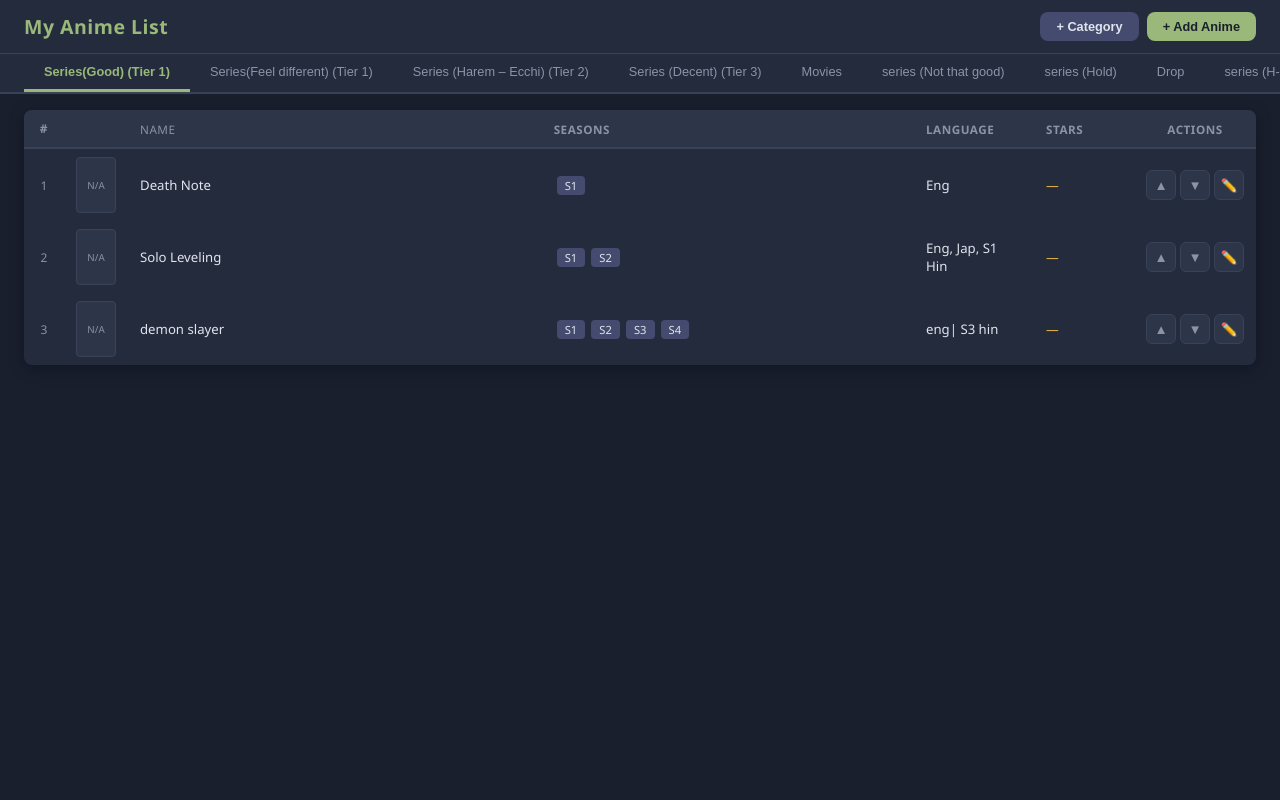
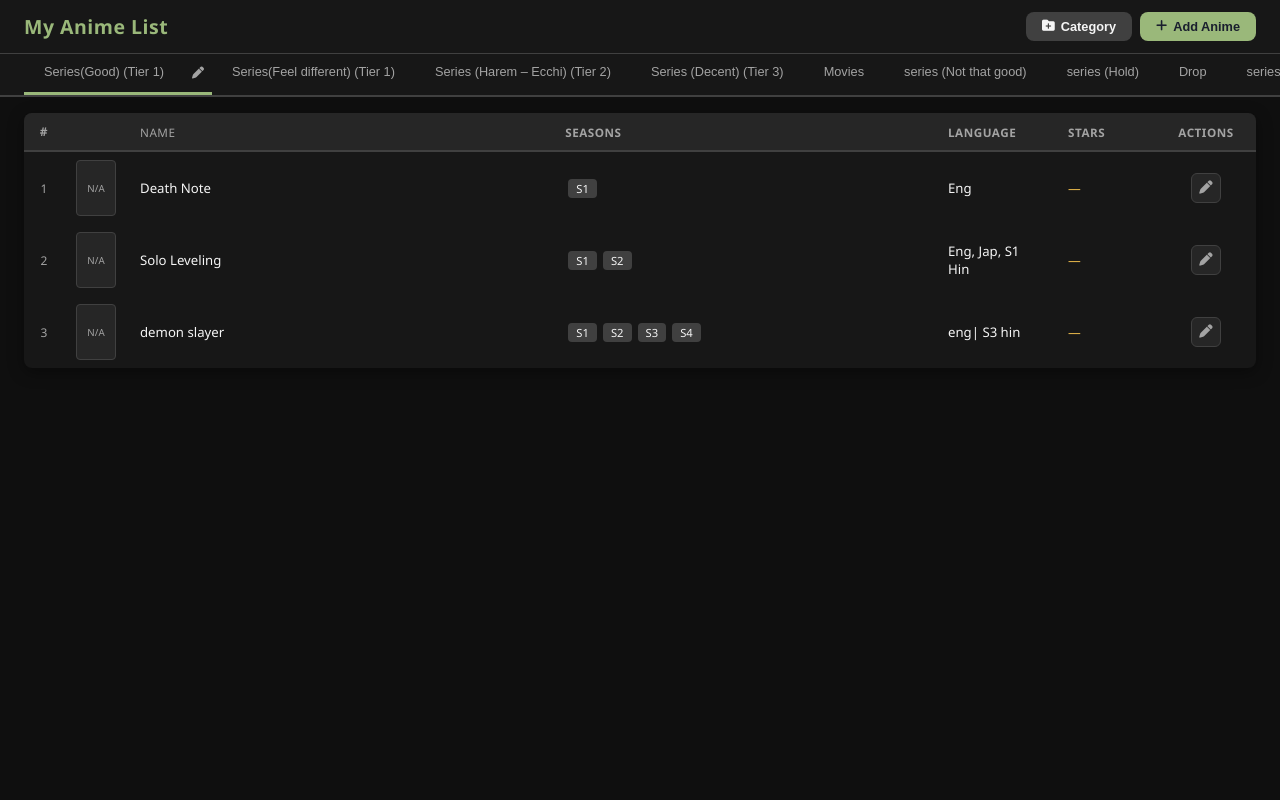
Before and after one commit to sabamdarif/AniListShare, a Django app: page / in a window 1280 px wide. Run offline with Django 5.2, Linux system fonts and the light colour scheme; data comes from the database, SQL or seed files in the repository.

Commit message:
improve ui and few more features

```diff
--- a/animelist/static/animelist/app.js
+++ b/animelist/static/animelist/app.js
@@ -2,7 +2,7 @@ let currentCategoryId = null;
 
 function switchTab(catId) {
     currentCategoryId = catId;
-    document.querySelectorAll('.tab').forEach(t => t.classList.toggle('active', t.dataset.catId == catId));
+    document.querySelectorAll('.tab-wrapper').forEach(t => t.classList.toggle('active', t.dataset.catId == catId));
     document.querySelectorAll('.category-panel').forEach(p => p.classList.toggle('active', p.dataset.catId == catId));
 }
 
@@ -17,7 +17,7 @@ function renderStars(n, max = 10) {
     if (n === null || n === undefined) return '<span class="stars-display text-muted">—</span>';
     let html = '<span class="stars-display">';
     for (let i = 1; i <= max; i++) {
-        html += i <= n ? '★' : '<span class="empty">★</span>';
+        html += i <= n ? '<i class="fa-solid fa-star"></i>' : '<span class="empty"><i class="fa-solid fa-star"></i></span>';
     }
     html += ` <span style="color:var(--text-muted);font-size:0.75rem">${n}/10</span></span>`;
     return html;
@@ -35,7 +35,7 @@ function buildTableRow(anime, idx) {
         ? `<img class="thumb" src="${anime.thumbnail_url}" alt="" loading="lazy">`
         : `<div class="thumb-placeholder">N/A</div>`;
     return `<tr data-id="${anime.id}">
-    <td class="col-num">${idx + 1}</td>
+    <td class="col-num drag-handle" title="Drag to reorder">${idx + 1}</td>
     <td class="col-thumb">${thumb}</td>
     <td class="col-name">${anime.name}</td>
     <td class="col-seasons">${buildSeasonBadges(anime.seasons)}</td>
@@ -43,9 +43,7 @@ function buildTableRow(anime, idx) {
     <td class="col-stars">${renderStars(anime.stars)}</td>
     <td class="col-actions">
       <div class="actions-cell">
-        <button class="btn-icon" onclick="reorder(${anime.id},'up')" title="Move up">▲</button>
-        <button class="btn-icon" onclick="reorder(${anime.id},'down')" title="Move down">▼</button>
-        <button class="btn-icon" onclick="openEditModal(${anime.id})" title="Edit">✏️</button>
+        <button class="btn-icon" onclick="openEditModal(${anime.id})" title="Edit"><i class="fa-solid fa-pen"></i></button>
       </div>
     </td>
   </tr>`;
@@ -61,6 +59,37 @@ async function loadCategory(catId) {
             tbody.innerHTML = `<tr><td colspan="7"><div class="empty-state"><p>No anime in this category yet</p></div></td></tr>`;
         } else {
             tbody.innerHTML = data.anime.map((a, i) => buildTableRow(a, i)).join('');
+
+            // Initialize SortableJS
+            if (tbody._sortable) {
+                tbody._sortable.destroy();
+            }
+            tbody._sortable = new Sortable(tbody, {
+                handle: '.drag-handle',
+                animation: 150,
+                onEnd: async function (evt) {
+                    if (evt.oldIndex === evt.newIndex) return;
+
+                    const itemEl = evt.item;
+                    const animeId = itemEl.dataset.id;
+                    const direction = evt.newIndex > evt.oldIndex ? 'down' : 'up';
+
+                    // Simple hack: since original reorder was up/down, we might need a distinct reorder logic
+                    // or just loop calling reorder. To do it visually immediately without flash:
+                    const rows = tbody.querySelectorAll('tr[data-id]');
+                    rows.forEach((row, i) => {
+                        row.querySelector('.col-num').textContent = i + 1;
+                    });
+
+                    // But backend reorder originally takes just direction. Wait, if we drag from 0 to 5, direction 'down' will only swap 0 and 1.
+                    // This implies we should implement a new drag reorder endpoint. For now, since we modified backend/frontend,
+                    // let's send standard requests or change the backend to accept new index. Actually I'll implement a fast array update.
+
+                    // Let's implement full reorder locally:
+                    const siblingIds = Array.from(rows).map(r => parseInt(r.dataset.id));
+                    await updateOrderBackend(siblingIds);
+                }
+            });
         }
         panel._animeData = data.anime;
     } catch {
@@ -68,22 +97,55 @@ async function loadCategory(catId) {
     }
 }
 
-async function reorder(animeId, direction) {
-    await fetch('/api/anime/reorder/', {
-        method: 'POST',
-        headers: { 'Content-Type': 'application/json' },
-        body: JSON.stringify({ anime_id: animeId, direction })
+async function updateOrderBackend(animeIds) {
+    try {
+        await fetch('/api/anime/reorder_bulk/', {
+            method: 'POST',
+            headers: { 'Content-Type': 'application/json' },
+            body: JSON.stringify({ anime_ids: animeIds })
+        });
+    } catch (e) {
+        console.error("Failed to reorder", e);
+    }
+}
+
+function updateThumbnailPreview() {
+    const url = document.getElementById('thumbnailInput').value.trim();
+    const preview = document.getElementById('thumbnailPreview');
+    if (url) {
+        preview.src = url;
+    } else {
+        preview.style.display = 'none';
+        preview.src = '';
+    }
+}
+
+function setStars(val) {
+    const input = document.getElementById('starsInput');
+    const stars = document.querySelectorAll('.interactive-stars .star');
+
+    input.value = val === null ? '' : val;
+
+    stars.forEach(star => {
+        const starVal = parseInt(star.dataset.val);
+        if (val !== null && starVal <= val) {
+            star.classList.add('active');
+        } else {
+            star.classList.remove('active');
+        }
     });
-    await loadCategory(currentCategoryId);
 }
 
 function openAddModal() {
     document.getElementById('modalTitle').textContent = 'Add Anime';
     document.getElementById('animeForm').reset();
     document.getElementById('animeIdField').value = '';
+    document.getElementById('thumbnailInput').value = '';
+    updateThumbnailPreview();
     document.getElementById('categorySelect').value = currentCategoryId || '';
     document.getElementById('seasonsContainer').innerHTML = '';
     document.getElementById('deleteSection').style.display = 'none';
+    setStars(null);
     addSeasonRow();
     document.getElementById('modalOverlay').classList.add('open');
 }
@@ -97,10 +159,11 @@ function openEditModal(animeId) {
     document.getElementById('animeIdField').value = anime.id;
     document.getElementById('nameInput').value = anime.name;
     document.getElementById('thumbnailInput').value = anime.thumbnail_url || '';
+    updateThumbnailPreview();
     document.getElementById('malIdInput').value = anime.mal_id || '';
     document.getElementById('categorySelect').value = anime.category_id || currentCategoryId;
     document.getElementById('languageInput').value = anime.language || '';
-    document.getElementById('starsInput').value = anime.stars !== null ? anime.stars : '';
+    setStars(anime.stars);
     document.getElementById('reasonInput').value = anime.reason || '';
 
     const sc = document.getElementById('seasonsContainer');
@@ -127,7 +190,7 @@ function addSeasonRow(label = '', comment = '') {
     row.innerHTML = `
     <input type="text" class="form-input season-label" placeholder="e.g. S1, OVA" value="${label.replace(/"/g, '&quot;')}">
     <input type="text" class="form-input season-comment" placeholder="Comment (optional)" value="${comment.replace(/"/g, '&quot;')}">
-    <button type="button" class="remove-season" onclick="this.parentElement.remove()">×</button>`;
+    <button type="button" class="remove-season" onclick="this.parentElement.remove()"><i class="fa-solid fa-xmark"></i></button>`;
     sc.appendChild(row);
 }
 
@@ -207,6 +270,23 @@ async function addCategory() {
     }
 }
 
+async function renameCategory(catId, currentName) {
+    const newName = prompt('Enter new category name:', currentName);
+    if (!newName || !newName.trim() || newName === currentName) return;
+
+    const resp = await fetch(`/api/category/${catId}/update/`, {
+        method: 'PUT',
+        headers: { 'Content-Type': 'application/json' },
+        body: JSON.stringify({ name: newName.trim() })
+    });
+
+    if (resp.ok) {
+        location.reload();
+    } else {
+        showToast('Failed to rename category');
+    }
+}
+
 let searchTimeout;
 function setupAutocomplete() {
     const input = document.getElementById('nameInput');
@@ -235,6 +315,7 @@ function setupAutocomplete() {
                     item.addEventListener('click', () => {
                         input.value = item.dataset.title;
                         document.getElementById('thumbnailInput').value = item.dataset.image;
+                        updateThumbnailPreview();
                         document.getElementById('malIdInput').value = item.dataset.malId;
                         results.classList.remove('show');
                     });
@@ -248,8 +329,41 @@ function setupAutocomplete() {
     });
 }
 
+function setupInteractiveStars() {
+    const stars = document.querySelectorAll('.interactive-stars .star');
+    const clearBtn = document.getElementById('starsClear');
+    const container = document.getElementById('interactiveStars');
+
+    stars.forEach(star => {
+        star.addEventListener('mouseover', () => {
+            const val = parseInt(star.dataset.val);
+            stars.forEach(s => {
+                if (parseInt(s.dataset.val) <= val) {
+                    s.classList.add('hover');
+                } else {
+                    s.classList.remove('hover');
+                }
+            });
+        });
+
+        star.addEventListener('click', () => {
+            const val = parseInt(star.dataset.val);
+            setStars(val);
+        });
+    });
+
+    container.addEventListener('mouseleave', () => {
+        stars.forEach(s => s.classList.remove('hover'));
+    });
+
+    clearBtn.addEventListener('click', () => {
+        setStars(null);
+    });
+}
+
 document.addEventListener('DOMContentLoaded', () => {
     setupAutocomplete();
+    setupInteractiveStars();
     const firstTab = document.querySelector('.tab');
     if (firstTab) {
         switchTab(firstTab.dataset.catId);
--- a/animelist/static/animelist/style.css
+++ b/animelist/static/animelist/style.css
@@ -7,21 +7,21 @@
 }
 
 :root {
-    --bg: #1a1f2e;
-    --surface: #242b3d;
-    --surface2: #2d3548;
-    --border: #3a4258;
-    --text: #e0e4ec;
-    --text-muted: #8b93a8;
+    --bg: #0f0f0f;
+    --surface: #171717;
+    --surface2: #262626;
+    --border: #404040;
+    --text: #f5f5f5;
+    --text-muted: #a3a3a3;
     --accent: #9AB87A;
     --accent2: #708b75;
-    --primary: #444b6e;
-    --primary-light: #5a6389;
+    --primary: #404040;
+    --primary-light: #525252;
     --danger: #c75050;
     --danger-hover: #e05555;
     --star: #e8b84b;
     --radius: 8px;
-    --shadow: 0 4px 16px rgba(0, 0, 0, 0.3);
+    --shadow: 0 4px 16px rgba(0, 0, 0, 0.4);
 }
 
 html {
@@ -75,6 +75,7 @@ a {
     transition: all 0.2s;
     display: inline-flex;
     align-items: center;
+    justify-content: center;
     gap: 6px;
 }
 
@@ -148,6 +149,7 @@ a {
     border-bottom: 2px solid var(--border);
     padding: 0 24px;
     display: flex;
+    align-items: center;
     gap: 0;
     overflow-x: auto;
     scrollbar-width: thin;
@@ -176,6 +178,53 @@ a {
     color: var(--accent);
     border-bottom-color: var(--accent);
     font-weight: 600;
+}
+
+.tab-wrapper {
+    display: flex;
+    align-items: center;
+    border-bottom: 3px solid transparent;
+}
+
+.tab-wrapper.active {
+    border-bottom-color: var(--accent);
+}
+
+.tab-wrapper.active .tab {
+    border-bottom-color: transparent;
+}
+
+.edit-cat-btn {
+    background: none;
+    border: none;
+    color: var(--text-muted);
+    cursor: pointer;
+    padding: 4px 8px;
+    font-size: 0.8rem;
+    display: none;
+    align-items: center;
+    justify-content: center;
+}
+
+.tab-wrapper.active .edit-cat-btn {
+    display: inline-flex;
+}
+
+.edit-cat-btn:hover {
+    color: var(--text);
+}
+
+.drag-handle {
+    cursor: grab;
+    width: 40px;
+    text-align: center;
+    color: var(--text-muted);
+    font-size: 0.8rem;
+    user-select: none;
+}
+
+.drag-handle:active {
+    cursor: grabbing;
 }
 
 .container {
--- a/animelist/templates/animelist/index.html
+++ b/animelist/templates/animelist/index.html
@@ -6,6 +6,8 @@
     <meta charset="UTF-8">
     <meta name="viewport" content="width=device-width, initial-scale=1.0">
     <title>My Anime List</title>
+    <link rel="stylesheet" href="https://cdnjs.cloudflare.com/ajax/libs/font-awesome/6.4.0/css/all.min.css">
+    <script src="https://cdn.jsdelivr.net/npm/sortablejs@latest/Sortable.min.js"></script>
     <link rel="stylesheet" href="{% static 'animelist/style.css' %}">
 </head>
 
@@ -14,14 +16,19 @@
     <div class="header">
         <h1>My Anime List</h1>
         <div class="header-actions">
-            <button class="btn btn-primary" onclick="addCategory()">+ Category</button>
-            <button class="btn btn-accent" onclick="openAddModal()">+ Add Anime</button>
+            <button class="btn btn-primary" onclick="addCategory()"><i class="fa-solid fa-folder-plus"></i>
+                Category</button>
+            <button class="btn btn-accent" onclick="openAddModal()"><i class="fa-solid fa-plus"></i> Add Anime</button>
         </div>
     </div>
 
     <div class="tabs-bar">
         {% for cat in categories %}
-        <button class="tab" data-cat-id="{{ cat.id }}">{{ cat.name }}</button>
+        <div class="tab-wrapper" data-cat-id="{{ cat.id }}">
+            <button class="tab" data-cat-id="{{ cat.id }}">{{ cat.name }}</button>
+            <button class="edit-cat-btn" onclick="renameCategory({{ cat.id }}, '{{ cat.name|escapejs }}')"><i
+                    class="fa-solid fa-pen"></i></button>
+        </div>
         {% endfor %}
     </div>
 
@@ -58,19 +65,28 @@
         <div class="modal">
             <div class="modal-header">
                 <h2 id="modalTitle">Add Anime</h2>
-                <button class="modal-close" onclick="closeModal()">×</button>
+                <button class="modal-close" onclick="closeModal()"><i class="fa-solid fa-xmark"></i></button>
             </div>
             <div class="modal-body">
                 <form id="animeForm" onsubmit="event.preventDefault();saveAnime()">
                     <input type="hidden" id="animeIdField">
                     <input type="hidden" id="malIdInput">
-                    <input type="hidden" id="thumbnailInput">
 
                     <div class="form-group autocomplete-wrapper">
                         <label>Name</label>
                         <input type="text" id="nameInput" class="form-input" placeholder="Search anime name…"
                             autocomplete="off">
                         <div class="autocomplete-results" id="autocompleteResults"></div>
+                    </div>
+
+                    <div class="form-group">
+                        <label>Thumbnail URL</label>
+                        <div class="thumbnail-editor">
+                            <img id="thumbnailPreview" src="" alt="" onerror="this.style.display='none'"
+                                onload="this.style.display='block'">
+                            <input type="text" id="thumbnailInput" class="form-input" placeholder="https://..."
+                                oninput="updateThumbnailPreview()">
+                        </div>
                     </div>
 
                     <div class="form-group">
@@ -86,7 +102,7 @@
                         <label>Seasons Completed</label>
                         <div class="seasons-editor" id="seasonsContainer"></div>
                         <button type="button" class="btn btn-ghost btn-sm" onclick="addSeasonRow()"
-                            style="margin-top:4px">+ Add Season</button>
+                            style="margin-top:4px"><i class="fa-solid fa-plus"></i> Add Season</button>
                     </div>
 
                     <div class="form-group">
@@ -95,10 +111,22 @@
                     </div>
 
                     <div class="form-group">
-                        <div class="star-input">
-                            <label>Stars (0-10)</label>
-                            <input type="number" id="starsInput" class="form-input" min="0" max="10" placeholder="—">
+                        <label>Stars (0-10)</label>
+                        <div class="interactive-stars" id="interactiveStars">
+                            <span class="star" data-val="1"><i class="fa-solid fa-star"></i></span>
+                            <span class="star" data-val="2"><i class="fa-solid fa-star"></i></span>
+                            <span class="star" data-val="3"><i class="fa-solid fa-star"></i></span>
+                            <span class="star" data-val="4"><i class="fa-solid fa-star"></i></span>
+                            <span class="star" data-val="5"><i class="fa-solid fa-star"></i></span>
+                            <span class="star" data-val="6"><i class="fa-solid fa-star"></i></span>
+                            <span class="star" data-val="7"><i class="fa-solid fa-star"></i></span>
+                            <span class="star" data-val="8"><i class="fa-solid fa-star"></i></span>
+                            <span class="star" data-val="9"><i class="fa-solid fa-star"></i></span>
+                            <span class="star" data-val="10"><i class="fa-solid fa-star"></i></span>
+                            <span class="stars-clear" id="starsClear" title="Clear rating"><i
+                                    class="fa-solid fa-xmark"></i></span>
                         </div>
+                        <input type="hidden" id="starsInput">
                     </div>
 
                     <div class="form-group">
--- a/animelist/urls.py
+++ b/animelist/urls.py
@@ -8,6 +8,8 @@ urlpatterns = [
     path('api/anime/<int:anime_id>/', views.api_anime_update, name='api_anime_update'),
     path('api/anime/<int:anime_id>/delete/', views.api_anime_delete, name='api_anime_delete'),
     path('api/anime/reorder/', views.api_anime_reorder, name='api_anime_reorder'),
+    path('api/anime/reorder_bulk/', views.api_anime_reorder_bulk, name='api_anime_reorder_bulk'),
     path('api/category/create/', views.api_category_create, name='api_category_create'),
+    path('api/category/<int:category_id>/update/', views.api_category_update, name='api_category_update'),
     path('api/mal-search/', views.api_mal_search, name='api_mal_search'),
 ]
--- a/animelist/views.py
+++ b/animelist/views.py
@@ -199,6 +199,25 @@ def api_anime_reorder(request):
 
 @csrf_exempt
 @require_http_methods(["POST"])
+def api_anime_reorder_bulk(request):
+    try:
+        body = json.loads(request.body)
+    except json.JSONDecodeError:
+        return JsonResponse({'error': 'Invalid JSON'}, status=400)
+
+    anime_ids = body.get('anime_ids', [])
+    if not isinstance(anime_ids, list):
+        return JsonResponse({'error': 'anime_ids must be a list'}, status=400)
+
+    # Note: normally we might check if they belong to same category
+    for i, a_id in enumerate(anime_ids):
+        Anime.objects.filter(id=a_id).update(order=i)
+
+    return JsonResponse({'message': 'Reordered'})
+
+
+@csrf_exempt
+@require_http_methods(["POST"])
 def api_category_create(request):
     try:
         body = json.loads(request.body)
@@ -212,6 +231,28 @@ def api_category_create(request):
     max_order = Category.objects.count()
     cat = Category.objects.create(name=name, order=max_order)
     return JsonResponse({'id': cat.id, 'name': cat.name, 'message': 'Created'})
+
+
+@csrf_exempt
+@require_http_methods(["PUT"])
+def api_category_update(request, category_id):
+    try:
+        category = Category.objects.get(id=category_id)
+    except Category.DoesNotExist:
+        return JsonResponse({'error': 'Category not found'}, status=404)
+
+    try:
+        body = json.loads(request.body)
+    except json.JSONDecodeError:
+        return JsonResponse({'error': 'Invalid JSON'}, status=400)
+
+    name = body.get('name', '').strip()
+    if not name:
+        return JsonResponse({'error': 'name required'}, status=400)
+
+    category.name = name
+    category.save()
+    return JsonResponse({'message': 'Category updated'})
 
 
 @csrf_exempt
```
Also changed, not shown: other parts of animelist/static/animelist/style.css (+70 -7 lines).
